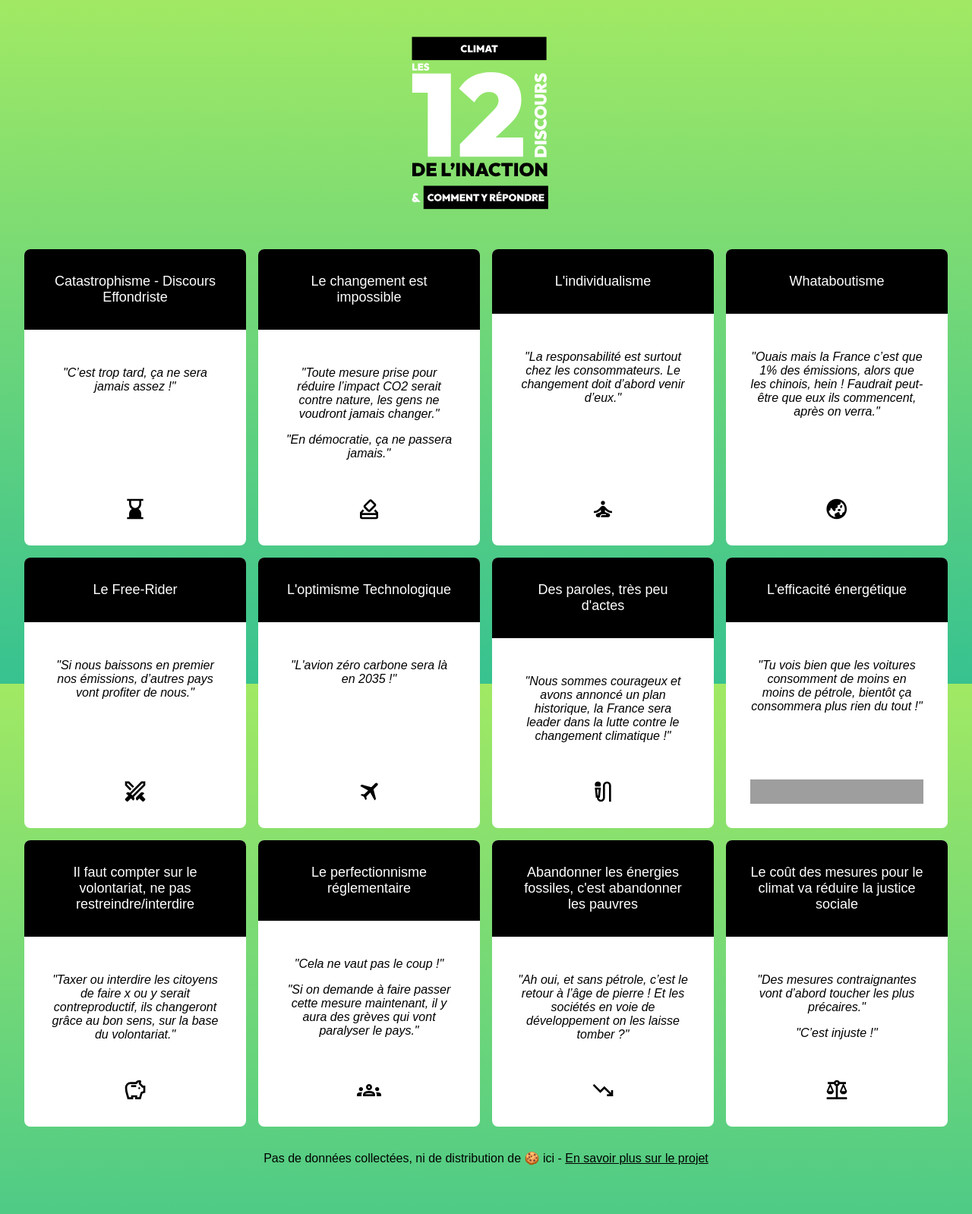
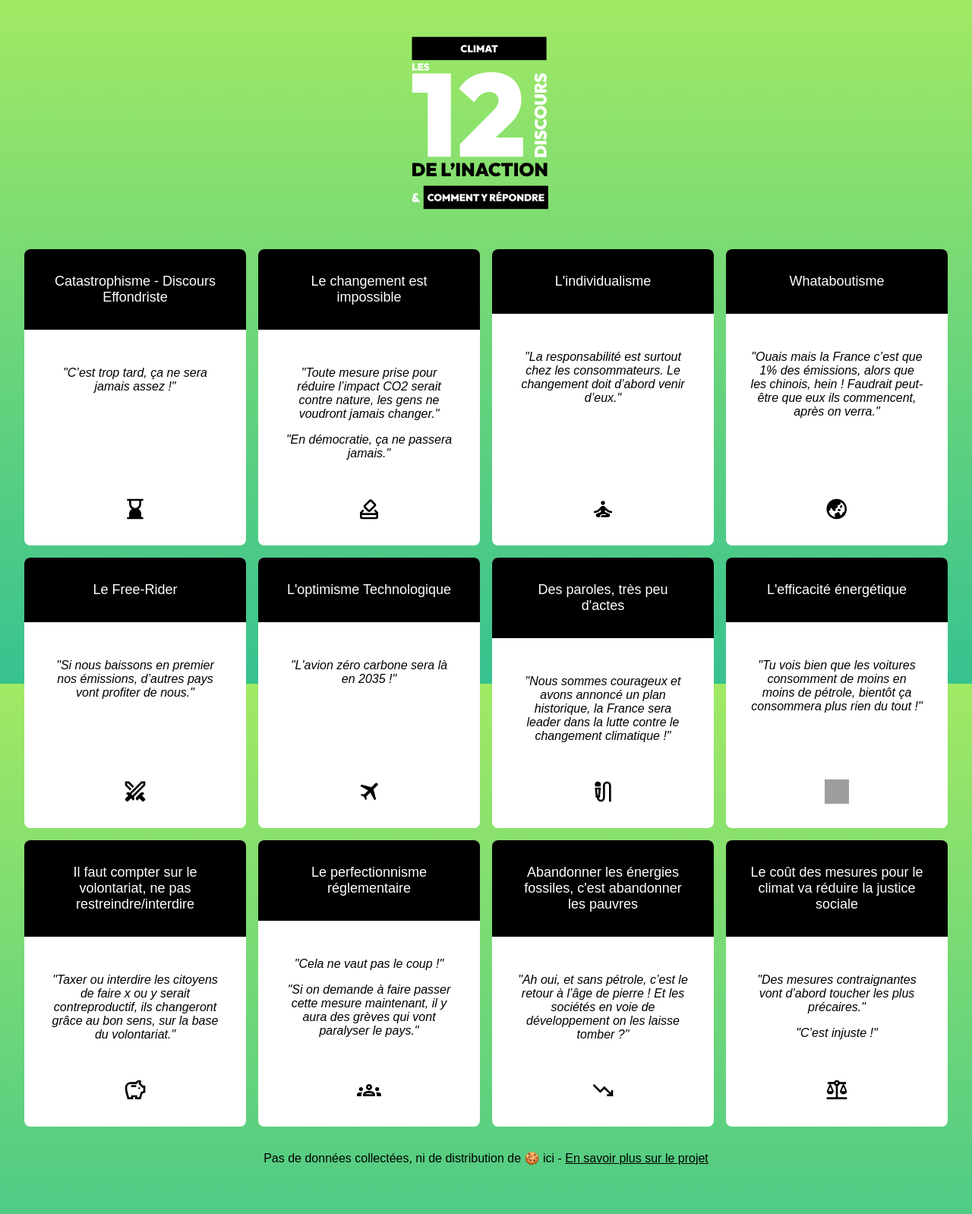
Before and after one commit to Ju4/TonExcuseClimat, a Jekyll site: the page built from index.html, in a window 1280 px wide. Shown: the whole page at 76% size. Built offline with Jekyll 4.4.1, drawn with Linux system fonts in a browser that asks for light colours; grey boxes are pictures that could not be loaded.

Commit message:
Set image dimensions to improve performances

```diff
--- a/_sass/main.scss
+++ b/_sass/main.scss
@@ -14,6 +14,7 @@ nav {
 }
 nav img {
   width: 260px;
+  height: 260px;
 }
 footer {
   padding: 16px;
@@ -51,7 +52,10 @@ li {
 }
 .card_illu {
   height: 32px;
+  width: 32px;
   margin-top: auto;
+  margin-left: auto;
+  margin-right: auto;
 }
 .card_detail {
   text-align: left;
```
